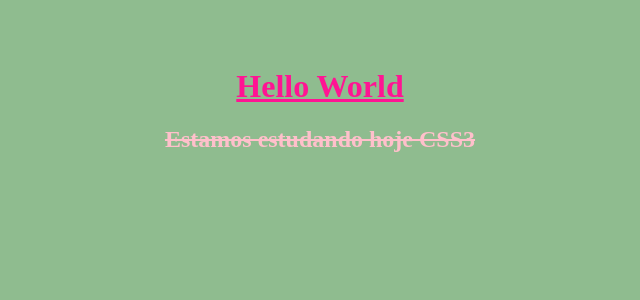
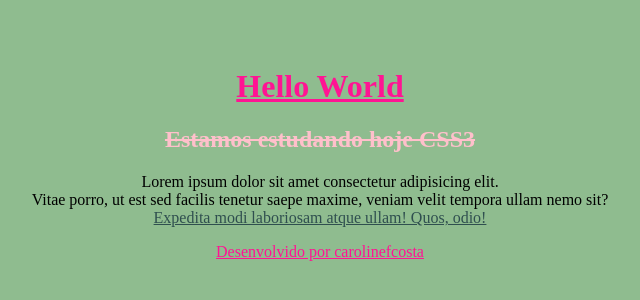
Before and after one commit to carolinefcosta/uni_programacao_para_internet, a plain HTML site: page Class_03/index.html in a window 1280 px wide. Shown: the part 182-482 px from the top of the page, without its empty margins (320-960 px from the left). Drawn offline with Linux system fonts and the light colour scheme.

Commit message:
Finalizando CSS3

```diff
--- a/Class_03/estilos/style.css
+++ b/Class_03/estilos/style.css
@@ -13,3 +13,11 @@ h2 {
     color: pink;
     text-decoration: line-through;
 }
+
+p a {
+    color: darkslategrey;
+}
+
+a {
+    color: deeppink;
+}
--- a/Class_03/index.html
+++ b/Class_03/index.html
@@ -9,5 +9,11 @@
 <body>
     <h1>Hello World</h1>
     <h2>Estamos estudando hoje CSS3</h2>
+    <p>Lorem ipsum dolor sit amet consectetur adipisicing elit.
+        <br>Vitae porro, ut est sed facilis tenetur saepe maxime, veniam velit tempora ullam nemo sit?
+        <br><a href="/">Expedita modi laboriosam atque ullam! Quos, odio!</a>
+    </p>
+
+    <a href="https://github.com/carolinefcosta">Desenvolvido por carolinefcosta</a>
 </body>
 </html>
```
